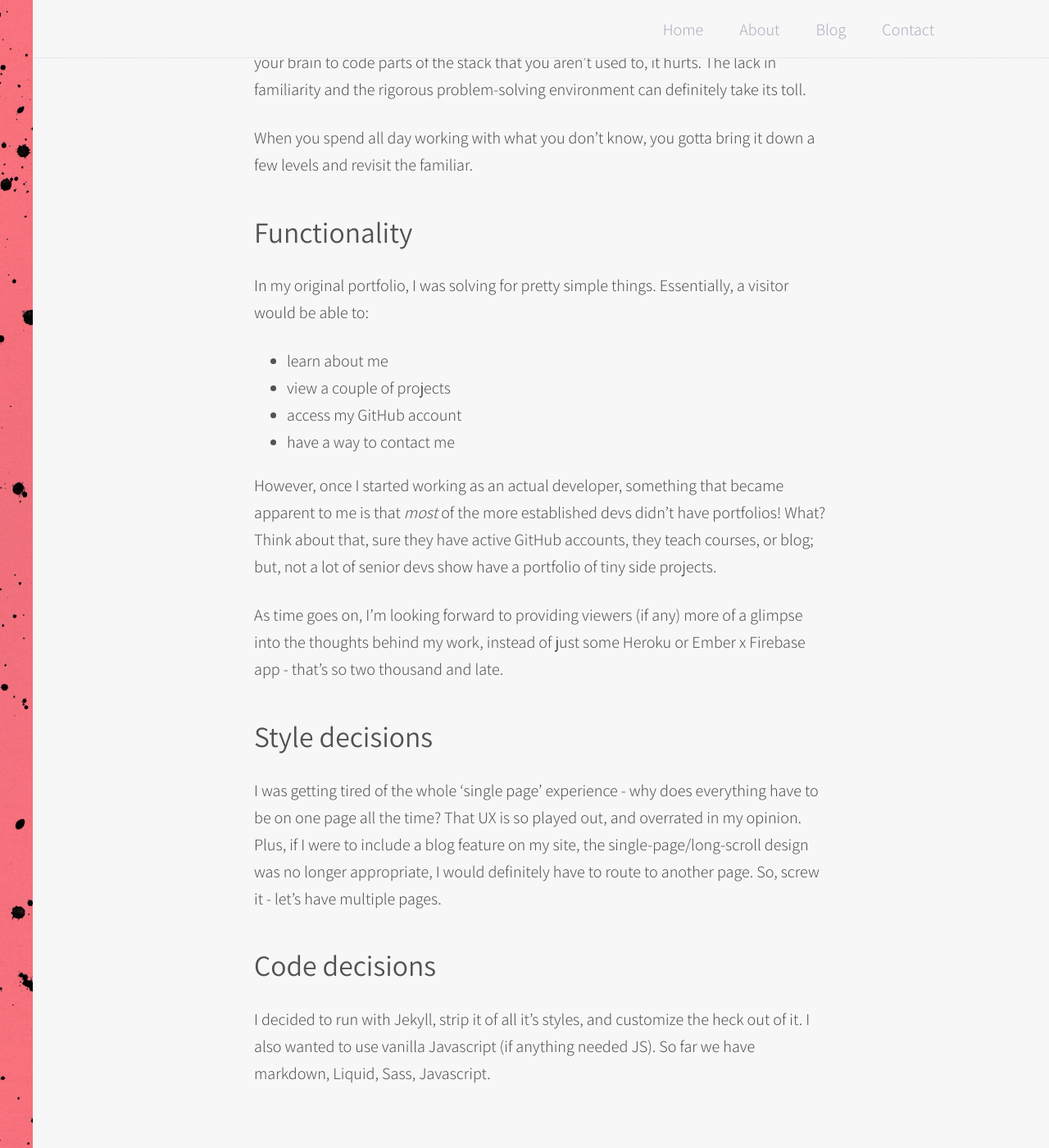
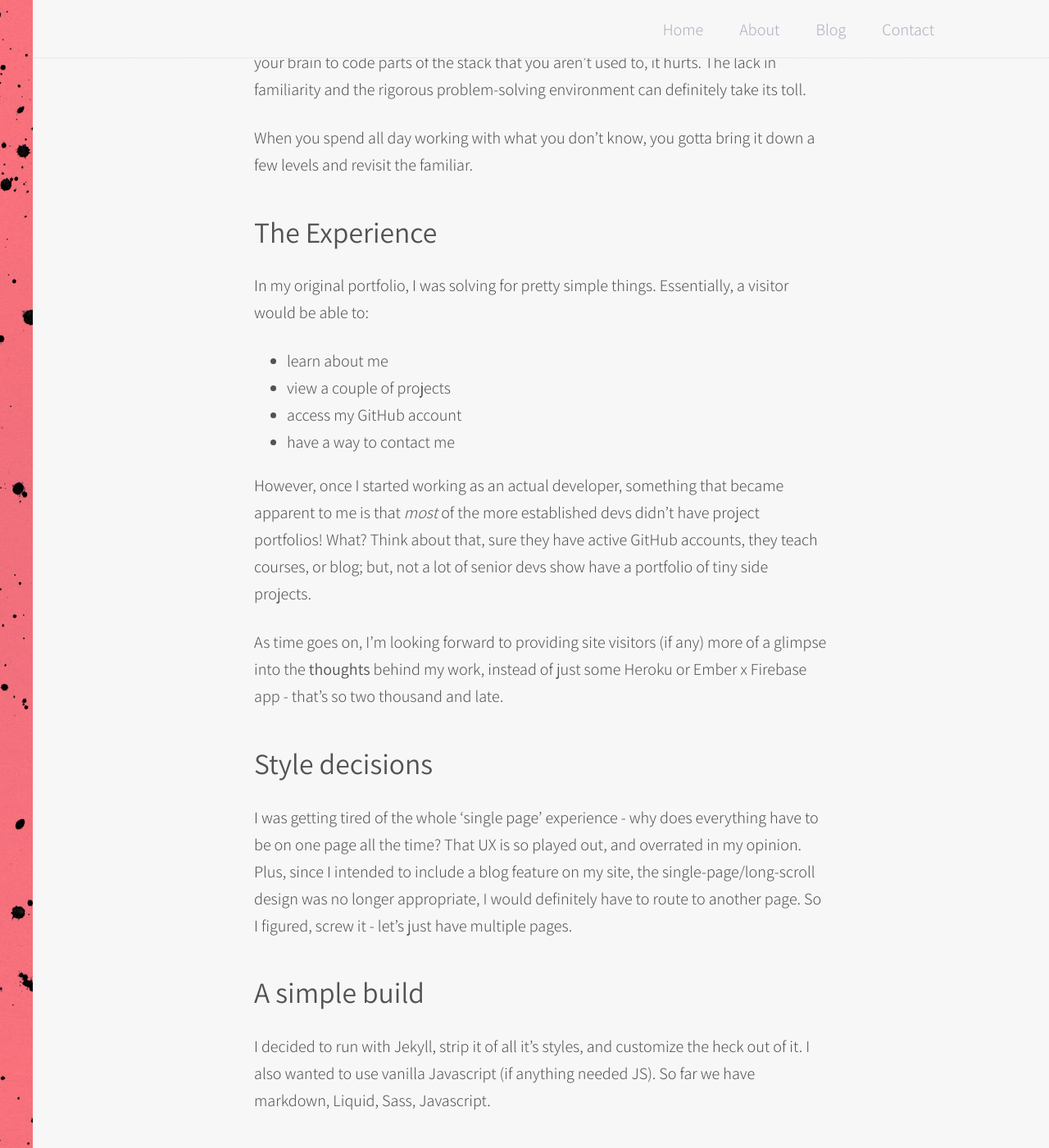
Before and after one commit to techtolentino/techtolentino.github.io, a Jekyll site: the page built from _posts/2016-03-05-onto-the-next.md, in a window 1280 px wide and 1400 px high, scrolled down 609 px. Shown: the whole window at 82% size. Built offline with Jekyll 4.4.1, drawn with Linux system fonts in a browser that asks for light colours.

Commit message:
small adjustment on old blog

```diff
--- a/_posts/2016-03-05-onto-the-next.md
+++ b/_posts/2016-03-05-onto-the-next.md
@@ -11,7 +11,7 @@ When you spend 8-10 hours a day, pushing the edges of what you know and stretchi
 When you spend all day working with what you don't know, you gotta bring it down a few levels and revisit the familiar.
 
 
-### Functionality
+### The Experience
 In my original portfolio, I was solving for pretty simple things. Essentially, a visitor would be able to:
 
 - learn about me
@@ -19,12 +19,12 @@ In my original portfolio, I was solving for pretty simple things. Essentially, a
 - access my GitHub account
 - have a way to contact me
 
-However, once I started working as an actual developer, something that became apparent to me is that *most* of the more established devs didn't have portfolios! What? Think about that, sure they have active GitHub accounts, they teach courses, or blog; but, not a lot of senior devs show have a portfolio of tiny side projects.
+However, once I started working as an actual developer, something that became apparent to me is that *most* of the more established devs didn't have project portfolios! What? Think about that, sure they have active GitHub accounts, they teach courses, or blog; but, not a lot of senior devs show have a portfolio of tiny side projects.
 
-As time goes on, I'm looking forward to providing viewers (if any) more of a glimpse into the thoughts behind my work, instead of just some Heroku or Ember x Firebase app - that's so two thousand and late.
+As time goes on, I'm looking forward to providing site visitors (if any) more of a glimpse into the **thoughts** behind my work, instead of just some Heroku or Ember x Firebase app - that's so two thousand and late.
 
 ### Style decisions
-I was getting tired of the whole 'single page' experience - why does everything have to be on one page all the time? That UX is so played out, and overrated in my opinion. Plus, if I were to include a blog feature on my site, the single-page/long-scroll design was no longer appropriate, I would definitely have to route to another page. So, screw it - let's have multiple pages.
+I was getting tired of the whole 'single page' experience - why does everything have to be on one page all the time? That UX is so played out, and overrated in my opinion. Plus, since I intended to include a blog feature on my site, the single-page/long-scroll design was no longer appropriate, I would definitely have to route to another page. So I figured, screw it - let's just have multiple pages.
 
-### Code decisions
+### A simple build
 I decided to run with Jekyll, strip it of all it's styles, and customize the heck out of it. I also wanted to use vanilla Javascript (if anything needed JS). So far we have markdown, Liquid, Sass, Javascript.
```
